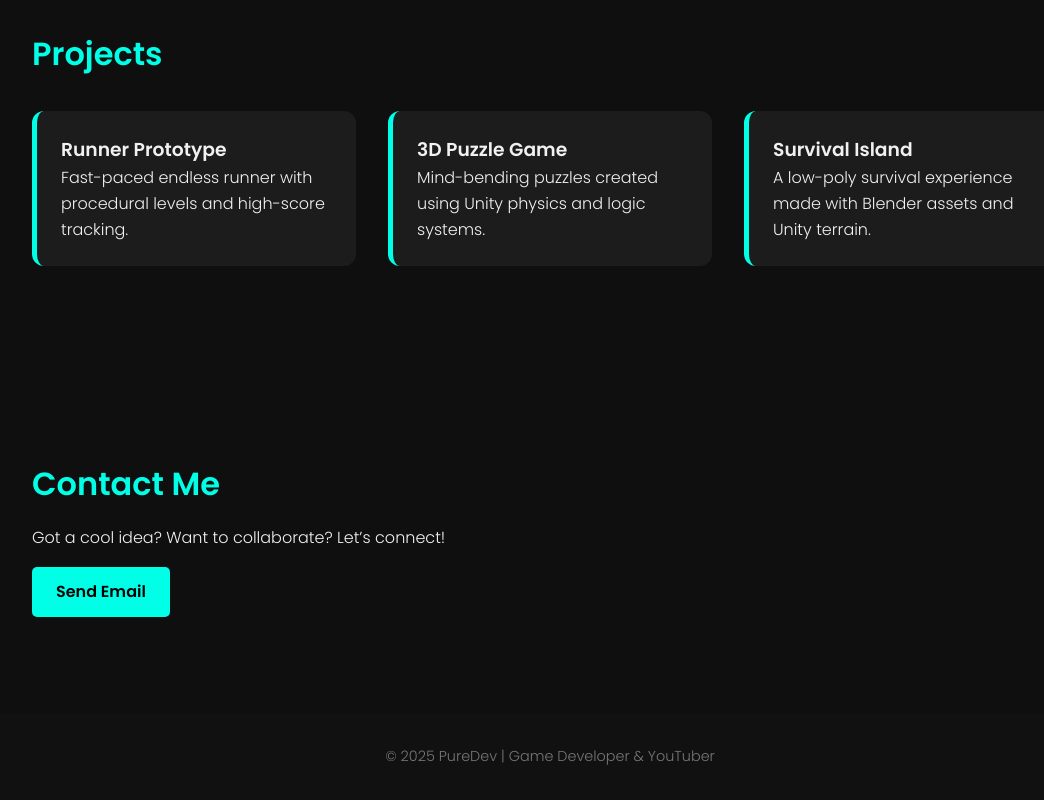
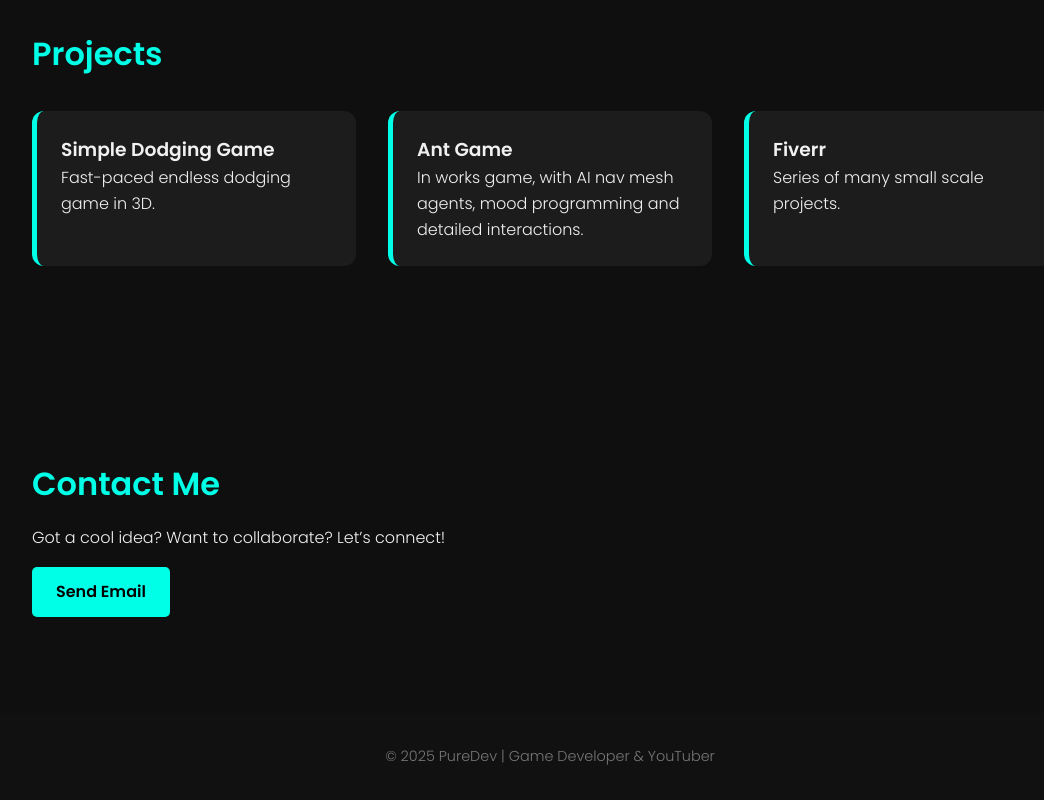
Before and after one commit to PureDev12345/PureDev12345.github.io, a plain HTML site: page index.html in a window 1280 px wide. Shown: the part 1020-1820 px from the top of the page, without its empty margins (90-1134 px from the left). Drawn offline with nearby package versions, Linux system fonts and the light colour scheme.

Commit message:
Update index.html

```diff
--- a/index.html
+++ b/index.html
@@ -40,16 +40,16 @@
       <h2>Projects</h2>
       <div class="project-grid">
         <div class="project-card">
-          <h3>Runner Prototype</h3>
-          <p>Fast-paced endless runner with procedural levels and high-score tracking.</p>
+          <h3>Simple Dodging Game</h3>
+          <p>Fast-paced endless dodging game in 3D.</p>
         </div>
         <div class="project-card">
-          <h3>3D Puzzle Game</h3>
-          <p>Mind-bending puzzles created using Unity physics and logic systems.</p>
+          <h3>Ant Game</h3>
+          <p>In works game, with AI nav mesh agents, mood programming and detailed interactions.</p>
         </div>
         <div class="project-card">
-          <h3>Survival Island</h3>
-          <p>A low-poly survival experience made with Blender assets and Unity terrain.</p>
+          <h3>Fiverr</h3>
+          <p>Series of many small scale projects.</p>
         </div>
       </div>
     </div>
@@ -59,7 +59,7 @@
     <div class="container">
       <h2>Contact Me</h2>
       <p>Got a cool idea? Want to collaborate? Let’s connect!</p>
-      <a href="mailto:your.email@example.com" class="btn">Send Email</a>
+      <a href="mailto:puredev12345@gmail.com" class="btn">Send Email</a>
     </div>
   </section>
 
```
